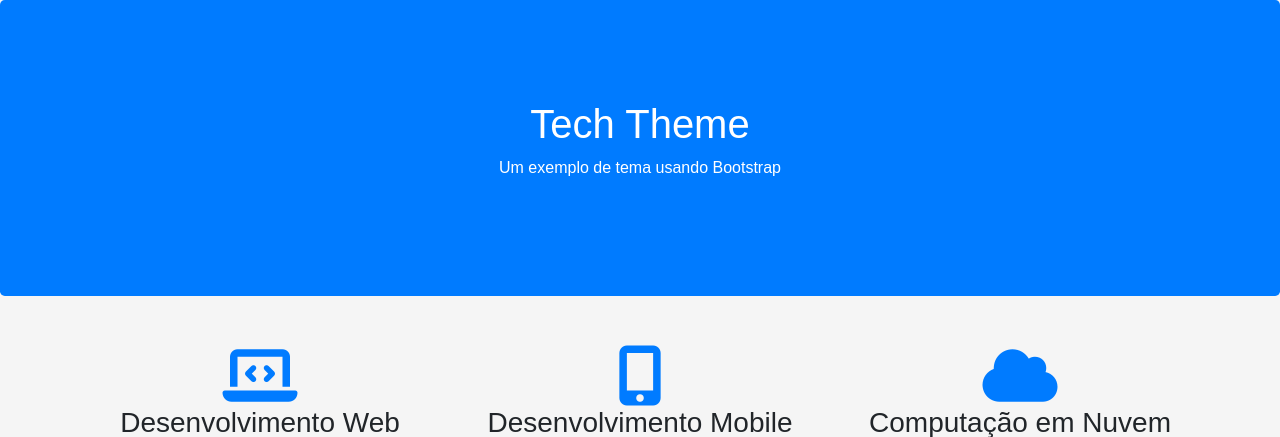
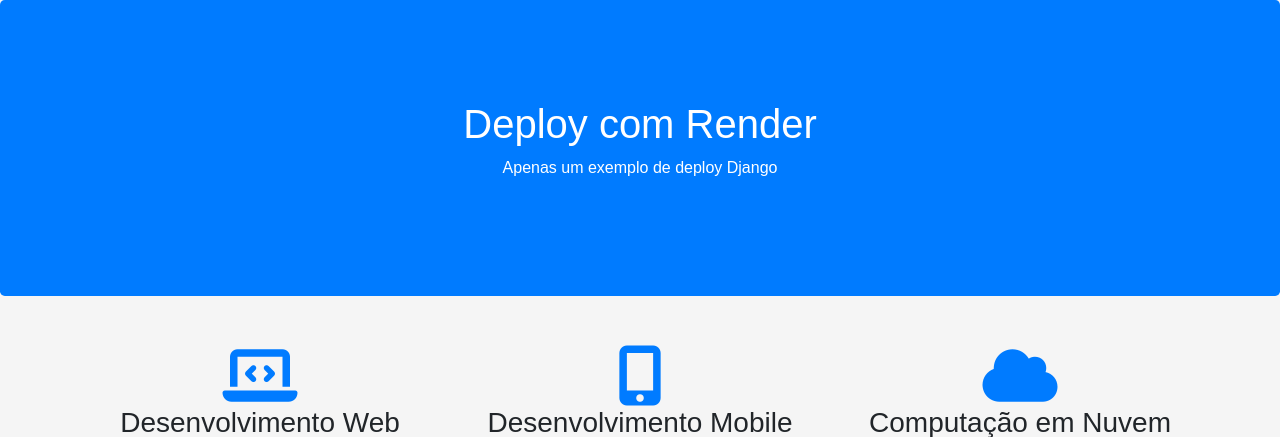
Before and after one commit to rafaeljoia/django-deploy-render-testes, a Django app: page / in a window 1280 px wide. Shown: the top 437 px of the page. Run offline with Django 5.2, Linux system fonts and the light colour scheme; some libraries are stand-ins or nearby versions.

Commit message:
change template index.html

```diff
--- a/render/templates/render/index.html
+++ b/render/templates/render/index.html
@@ -36,8 +36,8 @@
 <body>
 
   <div class="jumbotron text-center">
-    <h1>Tech Theme</h1>
-    <p>Um exemplo de tema usando Bootstrap</p>
+    <h1>Deploy com Render</h1>
+    <p> Apenas um exemplo de deploy Django</p>
   </div>
 
   <div class="container">
```
